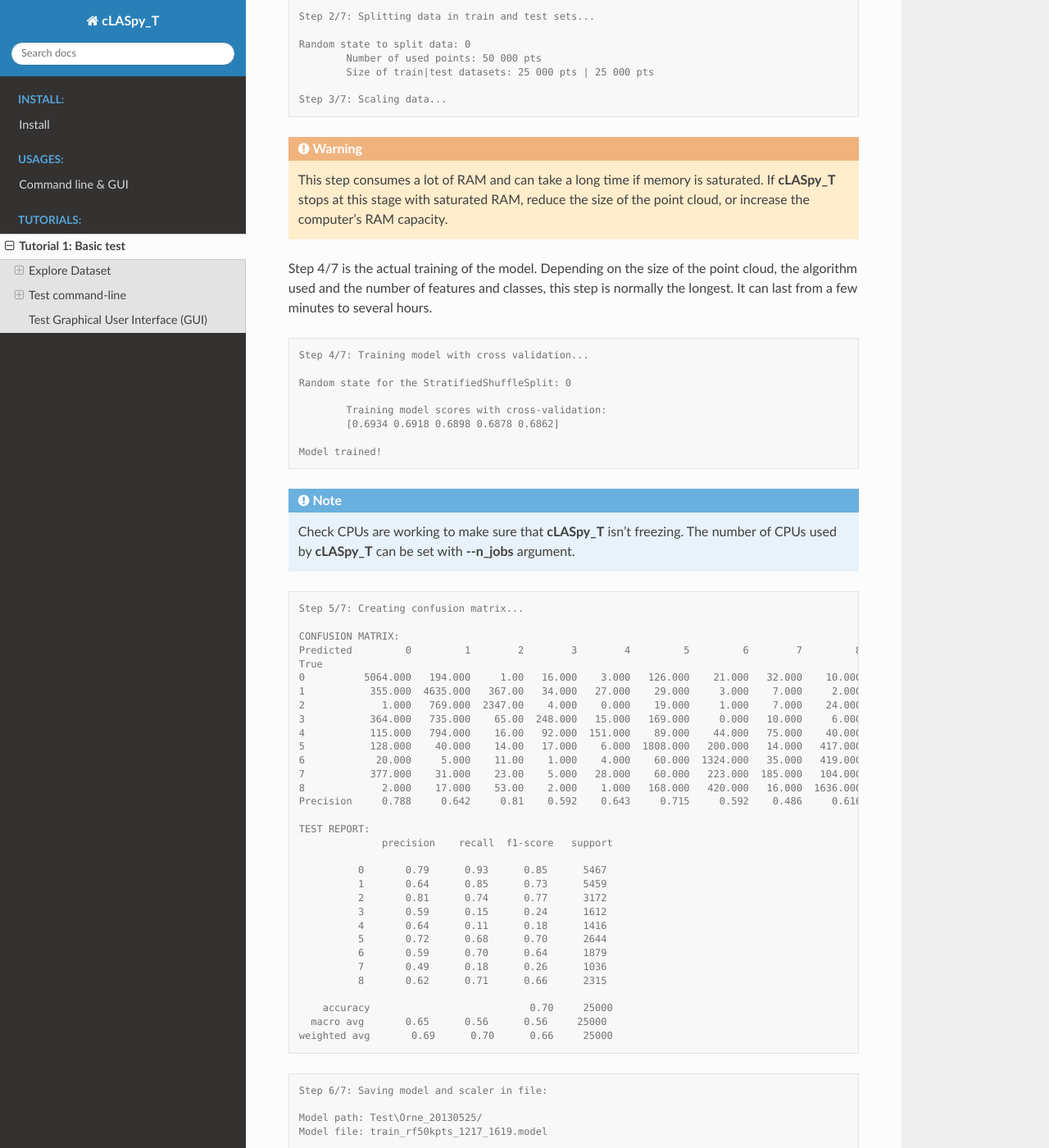
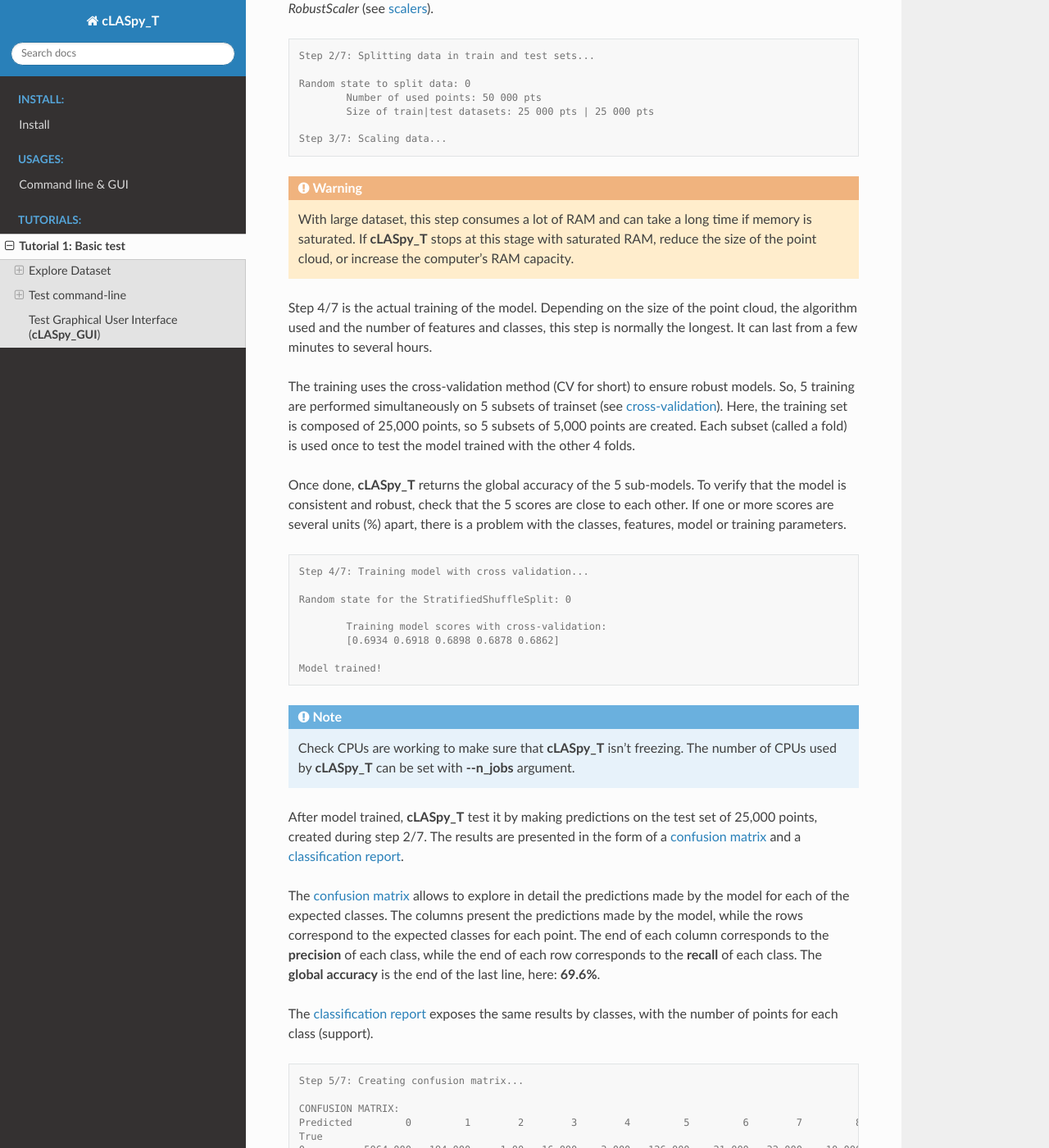
Before and after one commit to TrickyPells/cLASpy_T, a Sphinx documentation site: the page built from docs/source/tutorials/tutorial1.rst, in a window 1280 px wide and 1400 px high, scrolled down 5789 px. Shown: the whole window at 82% size. Built offline with Sphinx 7.4.7 and the Read the Docs theme 3.1.0, drawn with Linux system fonts in a browser that asks for light colours; some of the changed text lies outside the part shown.

Commit message:
Tuto1: Finish training of command line part.

```diff
--- a/docs/requirements.txt
+++ b/docs/requirements.txt
@@ -8,7 +8,7 @@ idna==3.7
 imagesize==1.4.1
 importlib_metadata==7.1.0
 importlib_resources==6.4.0
-Jinja2==3.1.4
+Jinja2==3.1.5
 MarkupSafe==2.1.5
 packaging==24.0
 Pygments==2.17.2
--- a/docs/source/conf.py
+++ b/docs/source/conf.py
@@ -7,14 +7,14 @@
 # https://www.sphinx-doc.org/en/master/usage/configuration.html#project-information
 
 project = 'cLASpy_T'
-copyright = '2023, Xavier PELLERIN LE BAS'
+copyright = '2024, Xavier PELLERIN LE BAS'
 author = 'Xavier PELLERIN LE BAS'
 release = '0.3'
-version = '0.3.1'
+version = '0.3.3'
 
 rst_epilog = """
 .. |claspyt| replace:: **cLASpy_T**
-.. |gui| replace:: cLASpy_GUI
+.. |gui| replace:: :command:`cLASpy_GUI`
 """
 
 # -- General configuration ---------------------------------------------------
--- a/docs/source/tutorials/tutorial1.rst
+++ b/docs/source/tutorials/tutorial1.rst
@@ -1,25 +1,29 @@
 Tutorial 1: Basic test
 =======================
 
-This first tutorial will guide you through testing the correct installation of |claspyt|. The tutorial assumes that the installation is clomplete and that the *venv* is operational. If this is not the case, see :doc:`/install/install`.
+This first tutorial will guide you through testing the correct installation of |claspyt|.
+The tutorial assumes that the installation is clomplete and that the *venv* is operational.
+If this is not the case, see :doc:`/install/install`.
 
 
 Explore Dataset
 ---------------
-Using point cloud visualization software such as `CloudCompare`_, open the :file:`Test/Orne_20130525.las` file in the |claspyt| root directory. You should see something like this:
+Using point cloud visualization software such as `CloudCompare`_, open the :file:`Test/Orne_20130525.las` file in the |claspyt| root directory.
+You should see something like this:
 
 .. image:: CC_Orne_20130525.png
     :width: 600
 
 .. note::
 
-  This point cloud is too light (only 50,000 points) to correspond to a real use case, but it's still useful for quickly testing that |claspyt| works.
+  This point cloud is too light (only 50,000 points) to correspond to a real use case, but it's useful to test that |claspyt| works.
 
 To create an automatic classification model, different types of data are required. These are **labels**, which identify the class to which each point belongs, and **features**, which describe each point.
 
 Labels
 ~~~~~~
-Labels are contained in the **'Target'** scalar field. You can view these labels by selecting the point cloud :file:`Orne_20130525.las`, then in :command:`Scalar Fields`, scroll down and select **'Target'**.
+Labels are contained in the **'Target'** scalar field.
+You can view these labels by selecting the point cloud :file:`Orne_20130525.las`, then in :command:`Scalar Fields`, scroll down and select **'Target'**.
 You see 9 classes, from 0 to 8 as follow:
 
 1. Water
@@ -43,13 +47,14 @@ Features are all other scalar fields such as **'Roughness (5)'**, **'Omnivarianc
 .. image:: CC_Orne_20130525_feature.png
     :width: 600
 
-The goal of a supervised machine learning algorithms is to model the membership of points to their **class**, or their **label/target**, based on input **features**. The choice of these **features** is therefore essential for a consistent and robust **model**.
+The goal of a supervised machine learning algorithms is to model the membership of points to their **class**, or their **label/target**, based on input **features**.
+The choice of these **features** is therefore essential for a consistent and robust **model**.
 
 Test command-line
 -----------------
 The first step is to test |claspyt| command line, to ensure all library dependencies are properly installed.
 
-You will create a classification model by running a training session using a very light point cloud in the :file:`Test` folder of the |claspyt| sources.
+You will create a classification model by running a training session using the light point cloud in the :file:`Test` folder of the |claspyt| sources.
 This point cloud, :file:`Orne_20130525.las`, contains the **'Target'** scalar field and the **features** needed for training.
 
 Then, you will use the model you created to make predictions on the same point cloud, to ensure that the **'predict'** module is also fully operational.
@@ -59,7 +64,7 @@ If all goes well, you should obtain a folder containing **4 files**: a model, a
 
 First run
 ~~~~~~~~~~
-Activate the Python virtual environment (*venv*) created earlier, from the :file:`cLASpy_T` folder.
+Activate the Python virtual environment (*venv*) created during installation process, from the :file:`cLASpy_T` folder.
 
 On Windows:
 
@@ -163,11 +168,11 @@ The first part of the terminal output shows the |claspyt| mode, the algorithm us
 
   Create a new folder to store the result files... Done.
 
-Once the file has been loaded, the output shows the format and the total number of points.
+Once the file has been loaded, the output shows the LAS format and the total number of points.
 Then, the |claspyt| pipeline starts, with the input data formatted in pandas.DataFrame (see `10 minutes to pandas`_).
 
 If no list of selected features is provided with :command:`--features (-f)` argument, the default behavior of |claspyt| is to retrieve all extra dimensions from the LAS file as selected features.
-The standard LAS file dimensions are discarded.
+The standard LAS file dimensions are discarded by default.
 
 The **'train'** module also search the **'Target'** field in the data and shows the labels used.
 Here, there are 9 labels, from 0 to 8 as already seen with `CloudCompare`_.
@@ -188,7 +193,8 @@ Here, there are 9 labels, from 0 to 8 as already seen with `CloudCompare`_.
   [0, 1, 2, 3, 4, 5, 6, 7, 8]
 
 
-The second step of the |claspyt| pipeline is the split of the dataset, as train and test sets, according the :command:`--train_r`: the training ratio.
+The second step of the |claspyt| pipeline is the split of the dataset, as train and test sets, according to the :command:`--train_r`: the training ratio.
+Here, the train and test sets are 25,000 points each, according the default :command:`--train_r` =0.5.
 
 The third step scales the dataset according the :command:`--scaler` selected: *StandardScaler, MinMaxScaler or RobustScaler* (see `scalers`_).
 
@@ -204,7 +210,7 @@ The third step scales the dataset according the :command:`--scaler` selected: *S
 
 .. warning::
 
-  This step consumes a lot of RAM and can take a long time if memory is saturated.
+  With large dataset, this step consumes a lot of RAM and can take a long time if memory is saturated.
   If |claspyt| stops at this stage with saturated RAM, reduce the size of the point cloud,
   or increase the computer's RAM capacity.
 
@@ -212,7 +218,14 @@ Step 4/7 is the actual training of the model.
 Depending on the size of the point cloud, the algorithm used and the number of features and classes, this step is normally the longest.
 It can last from a few minutes to several hours.
 
+The training uses the cross-validation method (CV for short) to ensure robust models.
+So, 5 training are performed simultaneously on 5 subsets of trainset (see `cross-validation`_).
+Here, the training set is composed of 25,000 points, so 5 subsets of 5,000 points are created.
+Each subset (called a fold) is used once to test the model trained with the other 4 folds.
 
+Once done, |claspyt| returns the global accuracy of the 5 sub-models.
+To verify that the model is consistent and robust, check that the 5 scores are close to each other.
+If one or more scores are several units (%) apart, there is a problem with the classes, features, model or training parameters.
 
 .. code-block:: console
 
@@ -229,6 +242,16 @@ It can last from a few minutes to several hours.
 
   Check CPUs are working to make sure that |claspyt| isn't freezing.
   The number of CPUs used by |claspyt| can be set with :command:`--n_jobs` argument.
+
+After model trained, |claspyt| test it by making predictions on the test set of 25,000 points, created during step 2/7.
+The results are presented in the form of a `confusion matrix`_ and a `classification report`_.
+
+The `confusion matrix`_ allows to explore in detail the predictions made by the model for each of the expected classes.
+The columns present the predictions made by the model, while the rows correspond to the expected classes for each point.
+The end of each column corresponds to the **precision** of each class, while the end of each row corresponds to the **recall** of each class.
+The **global accuracy** is the end of the last line, here: **69.6%**.
+
+The `classification report`_ exposes the same results by classes, with the number of points for each class (support).
 
 
 .. code-block:: console
@@ -267,6 +290,11 @@ It can last from a few minutes to several hours.
   weighted avg       0.69      0.70      0.66     25000
 
 
+The step 6/7 save the model, and all other needed parameters such as scaler, in a binary file with a :file:`.model` extension.
+*This binary file is created with joblib python library.*
+
+The last step writes all relevant training parameters to a report file.
+
 
 .. code-block:: console
 
@@ -286,11 +314,15 @@ Prediction
 
 
 
-Test Graphical User Interface (GUI)
------------------------------------
+Test Graphical User Interface (|gui|)
+-------------------------------------
+
 
 
 
 .. _CloudCompare: https://www.cloudcompare.org/
 .. _10 minutes to pandas: https://pandas.pydata.org/docs/user_guide/10min.html#min
 .. _scalers: https://scikit-learn.org/stable/auto_examples/preprocessing/plot_all_scaling.html
+.. _cross-validation: https://scikit-learn.org/stable/modules/cross_validation.html
+.. _confusion matrix: https://scikit-learn.org/stable/modules/model_evaluation.html#confusion-matrix
+.. _classification report: https://scikit-learn.org/stable/modules/model_evaluation.html#classification-report
```
Also changed, not shown: .readthedocs.yaml, 1 other file.
